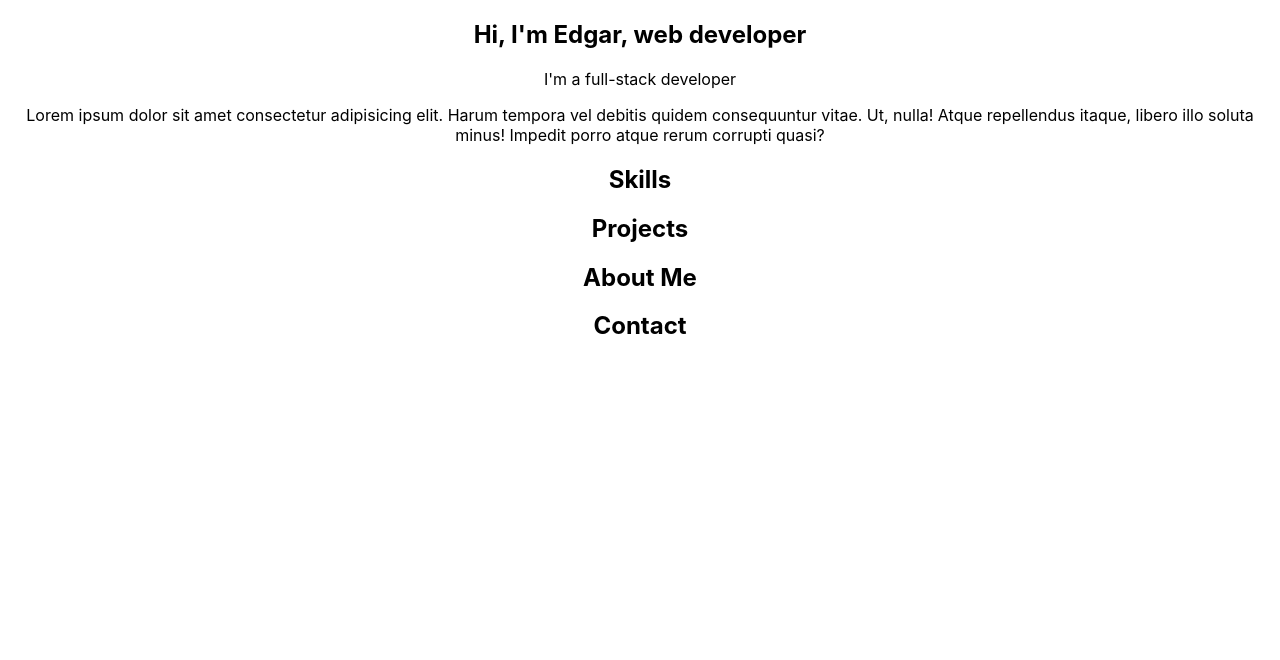
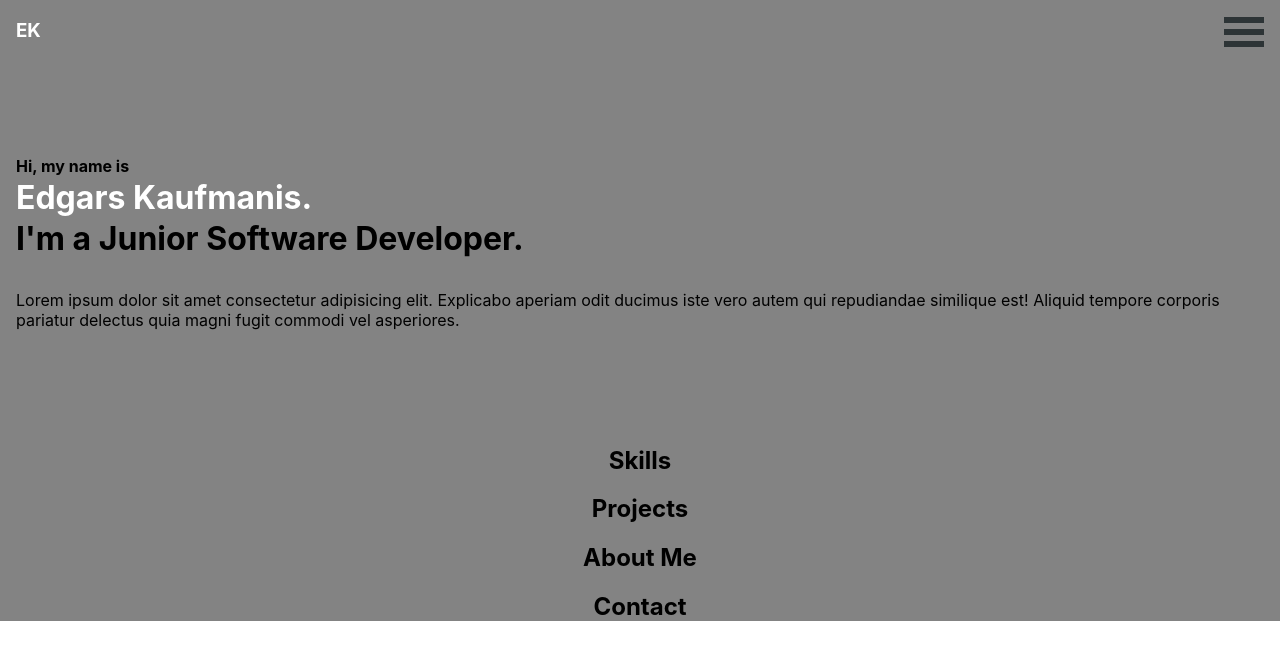
Before and after one commit to ekauf/react-portfolio, a React (Create React App) app: page / in a window 1280 px wide. Shown: the top 660 px of the page. Built offline with nearby package versions, Linux system fonts and the light colour scheme.

Commit message:
added new sections

```diff
--- a/src/App.jsx
+++ b/src/App.jsx
@@ -1,9 +1,11 @@
 import "./App.scss";
 import Home from "./containers/Home/Home";
+import Nav from "./containers/Nav/Nav";
 
 const App = () => {
   return (
     <div className="App">
+      <Nav />
       <Home />
     </div>
   );
--- a/src/App.scss
+++ b/src/App.scss
@@ -1,3 +1,4 @@
 .App {
   text-align: center;
+  background-color: #838383;
 }
--- /dev/null
+++ b/src/components/Sections/Introduction/Introduction.jsx
@@ -0,0 +1,23 @@
+import "./Introduction.scss";
+
+const Introduction = () => {
+  return (
+    <section className="introduction">
+      <div>
+        <h4 className="introduction__intro">Hi, my name is </h4>
+        <h1 className="introduction__name">Edgars Kaufmanis.</h1>
+        <h1 className="introduction__title">
+          I'm a Junior Software Developer.
+        </h1>
+      </div>
+      <p className="introduction__paragraph">
+        Lorem ipsum dolor sit amet consectetur adipisicing elit. Explicabo
+        aperiam odit ducimus iste vero autem qui repudiandae similique est!
+        Aliquid tempore corporis pariatur delectus quia magni fugit commodi vel
+        asperiores.
+      </p>
+    </section>
+  );
+};
+
+export default Introduction;
--- /dev/null
+++ b/src/components/Sections/Introduction/Introduction.scss
@@ -0,0 +1,28 @@
+.introduction {
+  padding: 5rem 1rem;
+  text-align: left;
+}
+
+.introduction__intro {
+  font-size: 1rem;
+  margin-top: 1rem;
+  margin-bottom: 0.1rem;
+}
+
+.introduction__name {
+  font-size: 2rem;
+  color: white;
+  margin-top: 0.1rem;
+  margin-bottom: 0.1rem;
+}
+
+.introduction__title {
+  font-size: 2rem;
+  margin-top: 0.1rem;
+  margin-bottom: 1rem;
+}
+
+.introduction__paragraph {
+  font-size: 1rem;
+  margin-top: 2rem;
+}
--- a/src/containers/Home/Home.jsx
+++ b/src/containers/Home/Home.jsx
@@ -1,19 +1,12 @@
 import "./Home.scss";
+import Introduction from "../../components/Sections/Introduction/Introduction";
 
 const Home = () => {
   return (
     <>
       <div className="main">
-        <section className="main-intro">
-          <h1>Hi, I'm Edgar, web developer</h1>
-          <p>I'm a full-stack developer </p>
-          <p>
-            Lorem ipsum dolor sit amet consectetur adipisicing elit. Harum
-            tempora vel debitis quidem consequuntur vitae. Ut, nulla! Atque
-            repellendus itaque, libero illo soluta minus! Impedit porro atque
-            rerum corrupti quasi?
-          </p>
-        </section>
+        <Introduction />
+
         <section className="main-skills">
           <h2>Skills</h2>
         </section>
--- a/src/containers/Nav/Nav.jsx
+++ b/src/containers/Nav/Nav.jsx
@@ -1 +1,13 @@
 import "./Nav.scss";
+import menu from "../../assets/images/other/menu-icon.png";
+
+const Nav = () => {
+  return (
+    <nav className="nav">
+      <h3>EK</h3>
+      <img src={menu} alt="Menu icon" className="nav-item__menu" />
+    </nav>
+  );
+};
+
+export default Nav;
--- a/src/containers/Nav/Nav.scss
+++ b/src/containers/Nav/Nav.scss
@@ -0,0 +1,8 @@
+nav {
+  display: flex;
+  justify-content: space-between;
+  align-items: center;
+  padding-left: 1rem;
+  padding-right: 1rem;
+  color: white;
+}
```
Also changed, not shown: src/components/NavMenu/NavMenu.jsx (added, +16 -0 lines), src/components/Sections/AboutMe/AboutMe.jsx (added, +11 -0 lines), src/components/NavMenu/NavMenu.scss (added), src/components/Sections/AboutMe/AboutMe.scss (added).
